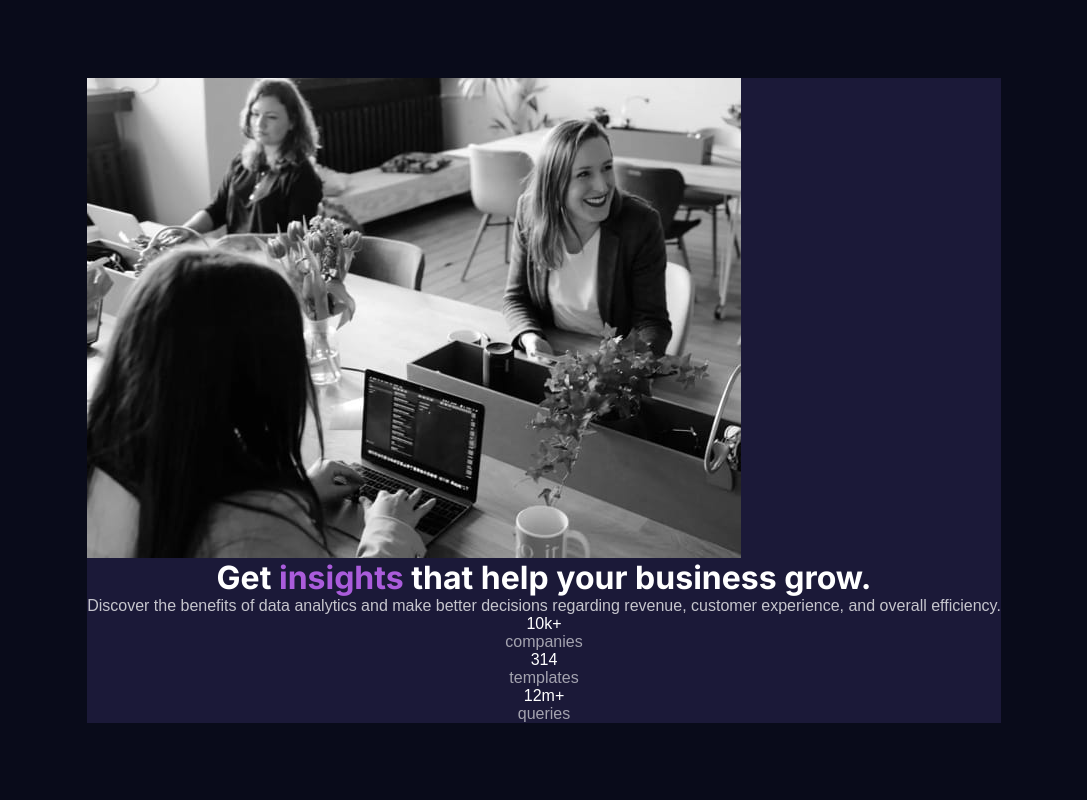
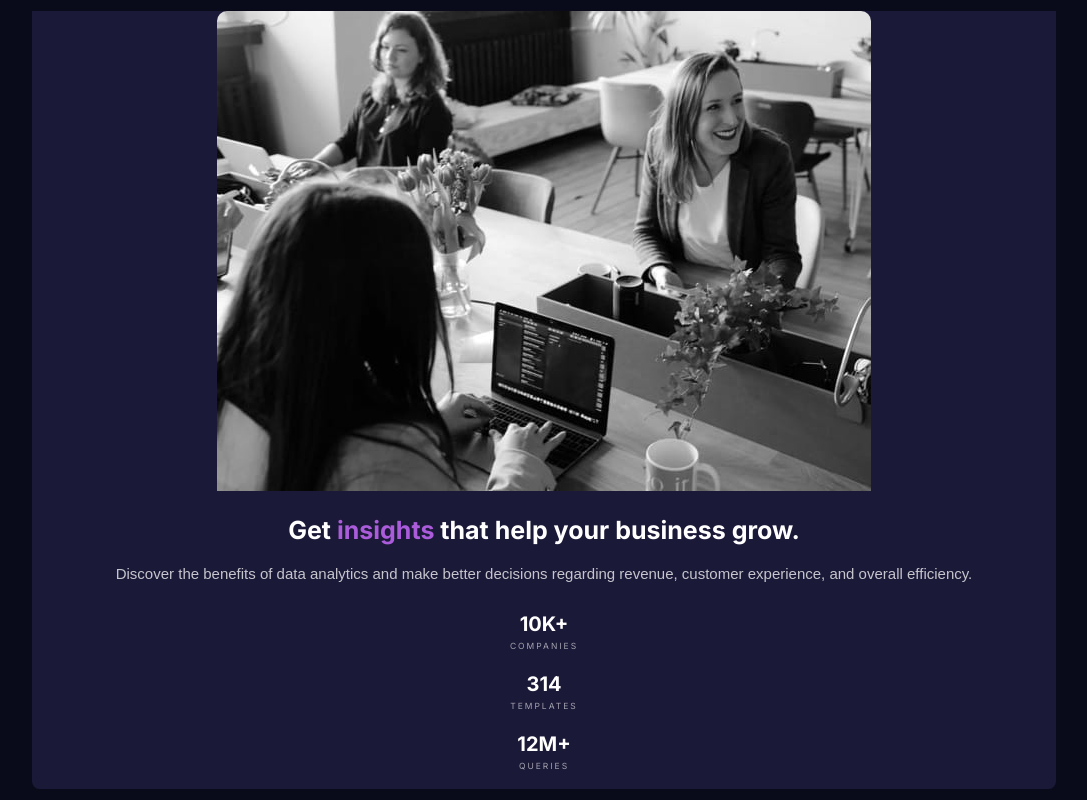
Before and after one commit to GenuineMiyashita/Stats-Preview-Card, a plain HTML site: page index.html in a window 1280 px wide. Shown: the whole page, without its empty margins (96-1183 px from the left). Drawn offline with Linux system fonts and the light colour scheme.

Commit message:
Update index.html and styles.css
Finalizing CSS and changed PX to rems.

```diff
--- a/index.html
+++ b/index.html
@@ -24,17 +24,11 @@
             Discover the benefits of data analytics and make better decisions
             regarding revenue, customer experience, and overall efficiency.
           </p>
-          <div id="stats">
-            <div>
-              <p><span>10k+</span> companies</p>
-            </div>
-            <div>
-              <p><span>314</span> templates</p>
-            </div>
-            <div>
-              <p><span>12m+</span> queries</p>
-            </div>
-          </div>
+        </div>
+        <div id="stats">
+          <p><span>10k+</span> companies</p>
+          <p><span>314</span> templates</p>
+          <p><span>12m+</span> queries</p>
         </div>
       </div>
     </main>
--- a/styles.css
+++ b/styles.css
@@ -1,4 +1,6 @@
- @import url('https://fonts.googleapis.com/css2?family=Inter:wght@400;700&family=Lexend+Deca&display=swap');
+/* General Section */
+
+@import url('https://fonts.googleapis.com/css2?family=Inter:wght@400;700&family=Lexend+Deca&display=swap');
 
 :root {
     --MainBackground: hsl(233, 47%, 7%);
@@ -30,35 +32,73 @@
     justify-content: center;
     align-items: center;
     height: 100vh;
-    height: 100dvh;
 }
 
 .cardContainer {
+    display: flex;
+    flex-direction: column;
+    justify-content: center;
+    align-items: center;
+    width: 80%;
     background-color: var(--CardBackground);
+    border-radius: 0 0 0.469rem 0.469rem;
+}
+
+/* Hero Text Section */
+
+#cardImage {
+    border-radius: 0.625rem 0.625rem 0 0;
+}
+
+#cardText {
+    display: flex;
+    flex-direction: column;
+    justify-content: center;
+    align-items: center;
     text-align: center;
 }
 
 #heroText {
     font-family: 'Inter', sans-serif;
     font-weight: 700;
+    font-size: 1.563rem;
     color: var(--MainHeadingAndStats);
+    padding: 1.5rem 1.5rem 1rem;
 }
 
-#heroText span{
+#heroText span {
     color: var(--Accent);
 }
 
 #heroSubText {
+    font-size: 0.938rem;
+    line-height: 1.70;
     color: var(--MainParagraph);
+    padding: 0 1.5rem 0.75rem;
+
 }
 
+/* Stats Section */
+
 #stats {
+    font-family: 'Inter', sans-serif;
+    color: var(--StatHeadings);
+    text-align: center;
+    padding-bottom: 0.625rem;
+}
 
-    color: var(--StatHeadings);
+#stats p {
+    font-size: 0.531rem;
+    letter-spacing: 0.125rem;
+    text-transform: uppercase;
+    padding: 0.5rem;
 }
 
 #stats span {
     display: block;
-    text-align: center;
+    font-size: 1.25rem;
+    font-weight: 700;
+    letter-spacing: 0;
     color: var(--MainHeadingAndStats);
+    padding: 0.313rem;
 }
```
